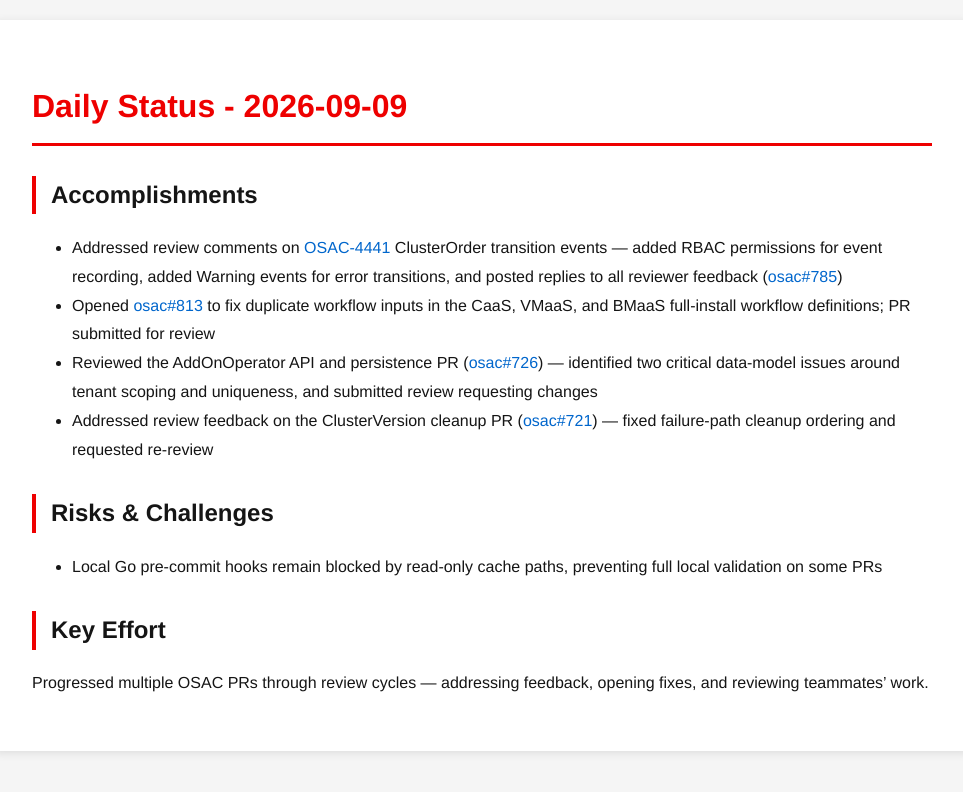
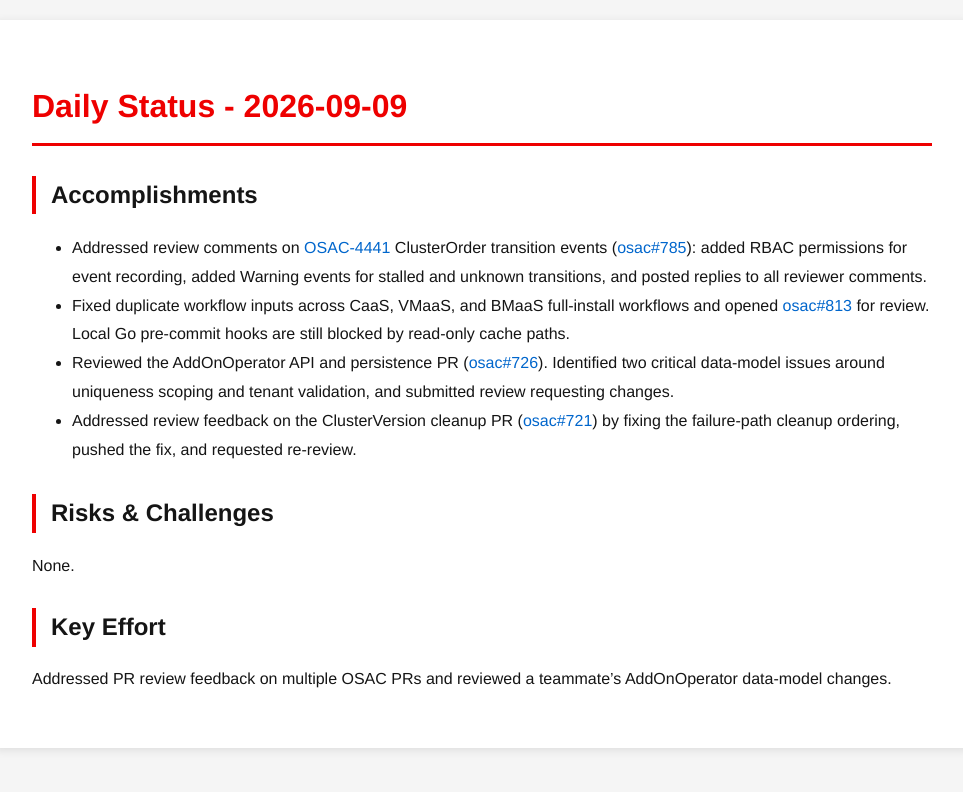
Before and after one commit to tzvatot/daily-status, a Jekyll site: the page built from 2026-09-09.md, in a window 1280 px wide. Shown: the top 792 px of the page, without its empty margins (158-1121 px from the left). Built offline with Jekyll 4.4.1, drawn with Linux system fonts in a browser that asks for light colours.

Commit message:
Daily status update - 2026-09-09

```diff
--- a/2026-09-09.md
+++ b/2026-09-09.md
@@ -7,13 +7,13 @@ date: 2026-09-09
 # Daily Status - 2026-09-09
 
 ## Accomplishments
-- Addressed review comments on [OSAC-4441](https://redhat.atlassian.net/browse/OSAC-4441) ClusterOrder transition events — added RBAC permissions for event recording, added Warning events for error transitions, and posted replies to all reviewer feedback ([osac#785](https://github.com/osac-project/osac/pull/785))
-- Opened [osac#813](https://github.com/osac-project/osac/pull/813) to fix duplicate workflow inputs in the CaaS, VMaaS, and BMaaS full-install workflow definitions; PR submitted for review
-- Reviewed the AddOnOperator API and persistence PR ([osac#726](https://github.com/osac-project/osac/pull/726)) — identified two critical data-model issues around tenant scoping and uniqueness, and submitted review requesting changes
-- Addressed review feedback on the ClusterVersion cleanup PR ([osac#721](https://github.com/osac-project/osac/pull/721)) — fixed failure-path cleanup ordering and requested re-review
+- Addressed review comments on [OSAC-4441](https://redhat.atlassian.net/browse/OSAC-4441) ClusterOrder transition events ([osac#785](https://github.com/osac-project/osac/pull/785)): added RBAC permissions for event recording, added Warning events for stalled and unknown transitions, and posted replies to all reviewer comments.
+- Fixed duplicate workflow inputs across CaaS, VMaaS, and BMaaS full-install workflows and opened [osac#813](https://github.com/osac-project/osac/pull/813) for review. Local Go pre-commit hooks are still blocked by read-only cache paths.
+- Reviewed the AddOnOperator API and persistence PR ([osac#726](https://github.com/osac-project/osac/pull/726)). Identified two critical data-model issues around uniqueness scoping and tenant validation, and submitted review requesting changes.
+- Addressed review feedback on the ClusterVersion cleanup PR ([osac#721](https://github.com/osac-project/osac/pull/721)) by fixing the failure-path cleanup ordering, pushed the fix, and requested re-review.
 
 ## Risks & Challenges
-- Local Go pre-commit hooks remain blocked by read-only cache paths, preventing full local validation on some PRs
+None.
 
 ## Key Effort
-Progressed multiple OSAC PRs through review cycles — addressing feedback, opening fixes, and reviewing teammates' work.
+Addressed PR review feedback on multiple OSAC PRs and reviewed a teammate's AddOnOperator data-model changes.
```
